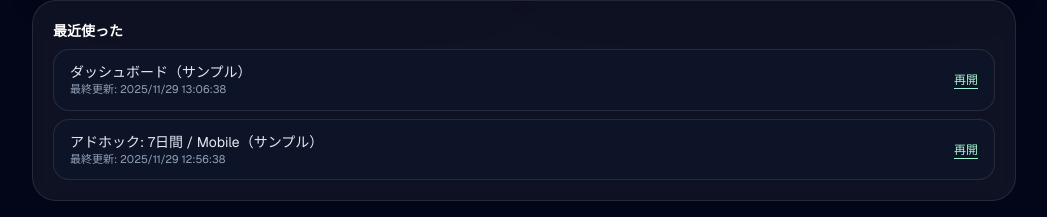
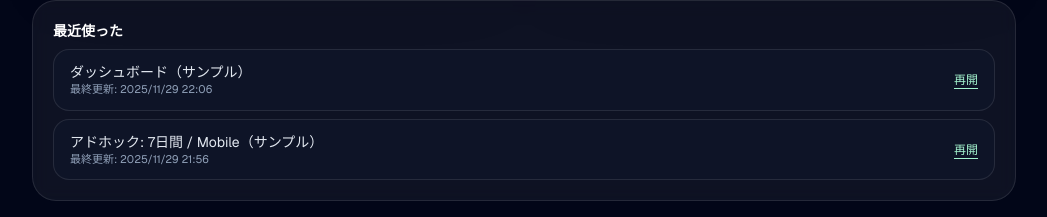
Before and after one commit to katsuyuki38/BI_tool_mobile, a Next.js app: page /tools in a window 1280 px wide. Shown: the part 429-646 px from the top of the page, without its empty margins (116-1163 px from the left). Built offline with nearby package versions, Linux system fonts and the light colour scheme.

Commit message:
fix: stabilize date formatting to avoid hydration mismatch

```diff
--- a/src/app/page.tsx
+++ b/src/app/page.tsx
@@ -65,7 +65,15 @@ export default function Home() {
       });
       if (!res.ok) throw new Error(`Failed to share (${res.status})`);
       const data = (await res.json()) as { url: string; expiresAt: string };
-      setShareMsg(`共有リンクを発行しました: ${data.url} （有効期限: ${new Date(data.expiresAt).toLocaleString("ja-JP")}）`);
+      const expiry = new Intl.DateTimeFormat("ja-JP", {
+        timeZone: "Asia/Tokyo",
+        year: "numeric",
+        month: "2-digit",
+        day: "2-digit",
+        hour: "2-digit",
+        minute: "2-digit",
+      }).format(new Date(data.expiresAt));
+      setShareMsg(`共有リンクを発行しました: ${data.url} （有効期限: ${expiry}）`);
     } catch (err) {
       console.error(err);
       setShareError("共有リンクの発行に失敗しました");
--- a/src/app/tools/page.tsx
+++ b/src/app/tools/page.tsx
@@ -54,6 +54,15 @@ export default function ToolsPage() {
   });
   const { trigger: triggerToast, ToastSlot } = useMockAction();
   const { log } = useActionLogger();
+  const formatDate = (value: number) =>
+    new Intl.DateTimeFormat("ja-JP", {
+      timeZone: "Asia/Tokyo",
+      year: "numeric",
+      month: "2-digit",
+      day: "2-digit",
+      hour: "2-digit",
+      minute: "2-digit",
+    }).format(new Date(value));
 
   useEffect(() => {
     // eslint-disable-next-line react-hooks/set-state-in-effect
@@ -117,7 +126,7 @@ export default function ToolsPage() {
               <li key={item.path} className="flex items-center justify-between rounded-2xl border border-white/10 bg-slate-900/60 px-4 py-3">
                 <div>
                   <div>{item.label}</div>
-                  <div className="text-[11px] text-slate-400">最終更新: {new Date(item.at).toLocaleString("ja-JP")}</div>
+                  <div className="text-[11px] text-slate-400">最終更新: {formatDate(item.at)}</div>
                 </div>
                 <Link href={item.path} className="text-xs text-emerald-200 underline underline-offset-4">
                   再開
```
